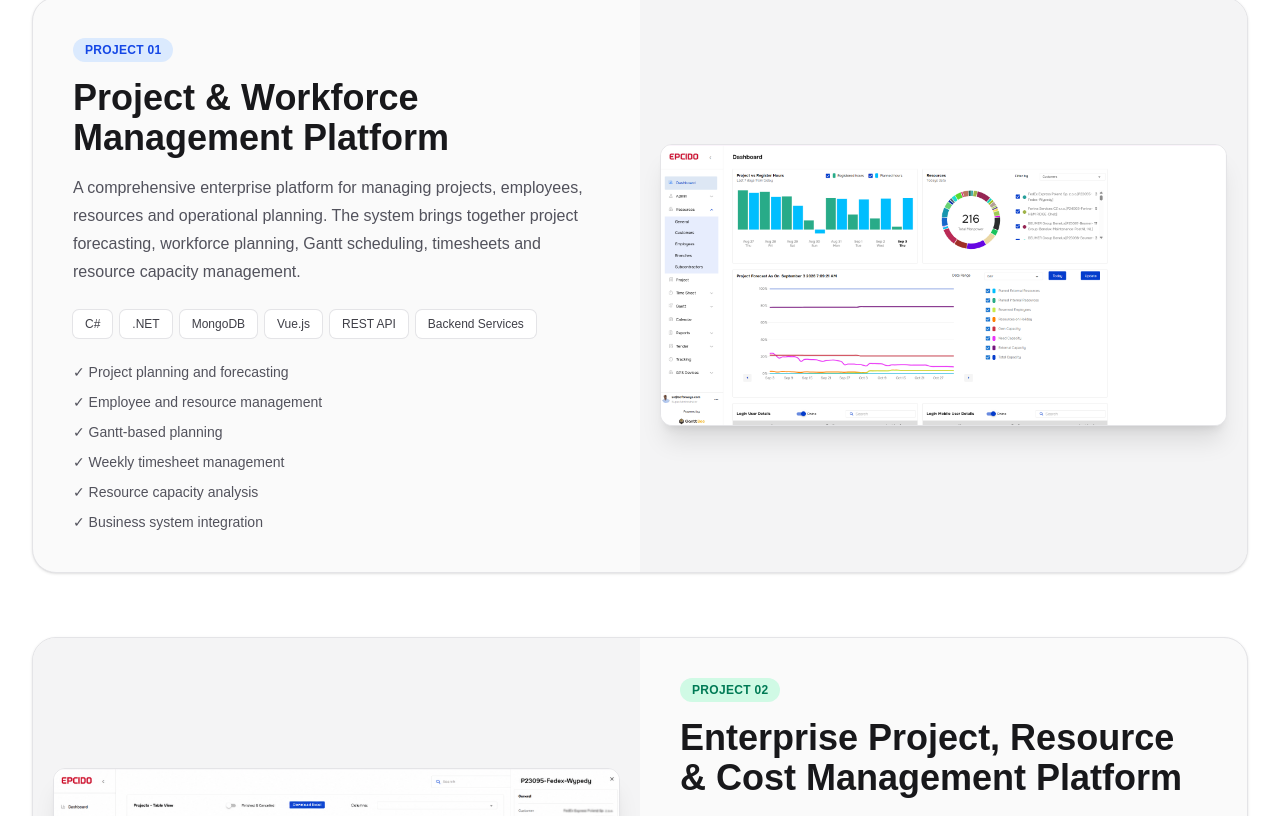
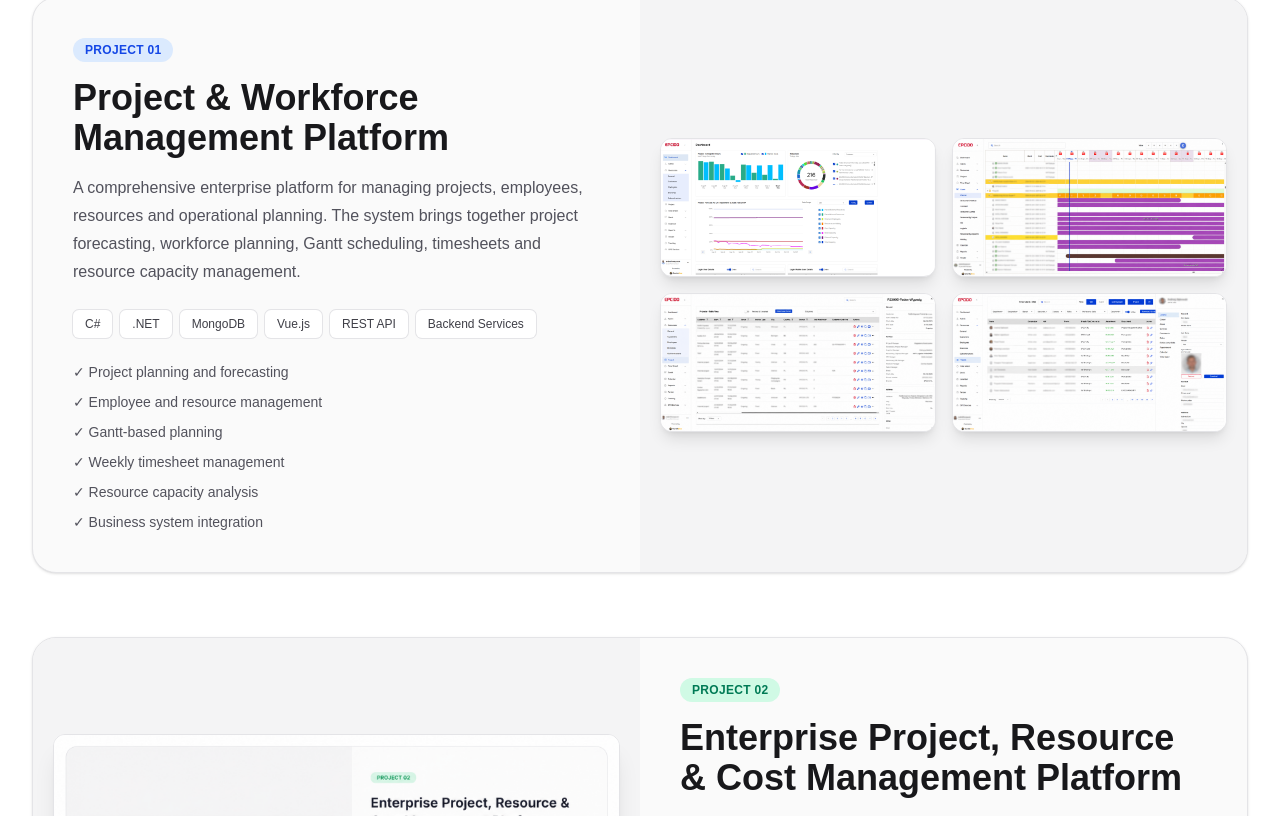
Before and after one commit to Vijayakaran/vijayakaran-portfolio, a Next.js app: page / in a window 1280 px wide. Shown: the part 2764-3580 px from the top of the page. Built offline with nearby package versions, Linux system fonts and the light colour scheme.

Commit message:
image updated to display

```diff
--- a/app/page.tsx
+++ b/app/page.tsx
@@ -515,6 +515,8 @@ export default function Home() {
 
             <div className="grid lg:grid-cols-2">
 
+              {/* LEFT - DESCRIPTION */}
+
               <div className="flex flex-col justify-center p-7 lg:p-10">
 
                 <span className="mb-4 w-fit rounded-full bg-blue-100 px-3 py-1 text-xs font-bold uppercase tracking-wide text-blue-700">
@@ -532,7 +534,6 @@ export default function Home() {
                   Gantt scheduling, timesheets and resource capacity
                   management.
                 </p>
-
 
                 <div className="mt-6 flex flex-wrap gap-2">
 
@@ -556,7 +557,6 @@ export default function Home() {
 
                 </div>
 
-
                 <ul className="mt-6 space-y-2.5 text-sm text-zinc-600">
 
                   <li>✓ Project planning and forecasting</li>
@@ -571,17 +571,55 @@ export default function Home() {
               </div>
 
 
+              {/* RIGHT - FOUR PROJECT IMAGES */}
+
               <div className="flex min-h-[400px] items-center justify-center bg-zinc-100 p-5">
 
-                <div className="relative w-full overflow-hidden rounded-xl border border-zinc-200 bg-white shadow-xl">
+                <div className="grid w-full grid-cols-2 gap-4">
 
-                  <Image
-                    src="/projects/project-workforce.png"
-                    alt="Project and workforce management platform"
-                    width={1200}
-                    height={700}
-                    className="h-auto w-full"
-                  />
+                  {/* Workforce */}
+                  <div className="overflow-hidden rounded-xl border border-zinc-200 bg-white shadow-lg">
+                    <Image
+                      src="/projects/project-workforce.png"
+                      alt="Workforce management"
+                      width={1200}
+                      height={700}
+                      className="h-auto w-full object-contain"
+                    />
+                  </div>
+
+                  {/* Timesheet */}
+                  <div className="overflow-hidden rounded-xl border border-zinc-200 bg-white shadow-lg">
+                    <Image
+                      src="/projects/project-timesheet.png"
+                      alt="Timesheet management"
+                      width={1200}
+                      height={700}
+                      className="h-auto w-full object-contain"
+                    />
+                  </div>
+
+                  {/* Resource */}
+                  <div className="overflow-hidden rounded-xl border border-zinc-200 bg-white shadow-lg">
+                    <Image
+                      src="/projects/project-resource.png"
+                      alt="Resource management"
+                      width={1200}
+                      height={700}
+                      className="h-auto w-full object-contain"
+                    />
+                  </div>
+
+                  {/* Gantt */}
+                  <div className="overflow-hidden rounded-xl border border-zinc-200 bg-white shadow-lg">
+                    <Image
+                      src="/projects/project-gantt.png"
+                      alt="Gantt planning"
+                      width={1200}
+                      height={700}
+                      className="h-auto w-full object-contain"
+                    />
+                  </div>
 
                 </div>
 
@@ -603,7 +641,7 @@ export default function Home() {
                 <div className="relative w-full overflow-hidden rounded-xl border border-zinc-200 bg-white shadow-xl">
 
                   <Image
-                    src="/projects/project-resource.png"
+                    src="/projects/project-msa.png"
                     alt="Enterprise project resource and cost management platform"
                     width={1200}
                     height={700}
```
